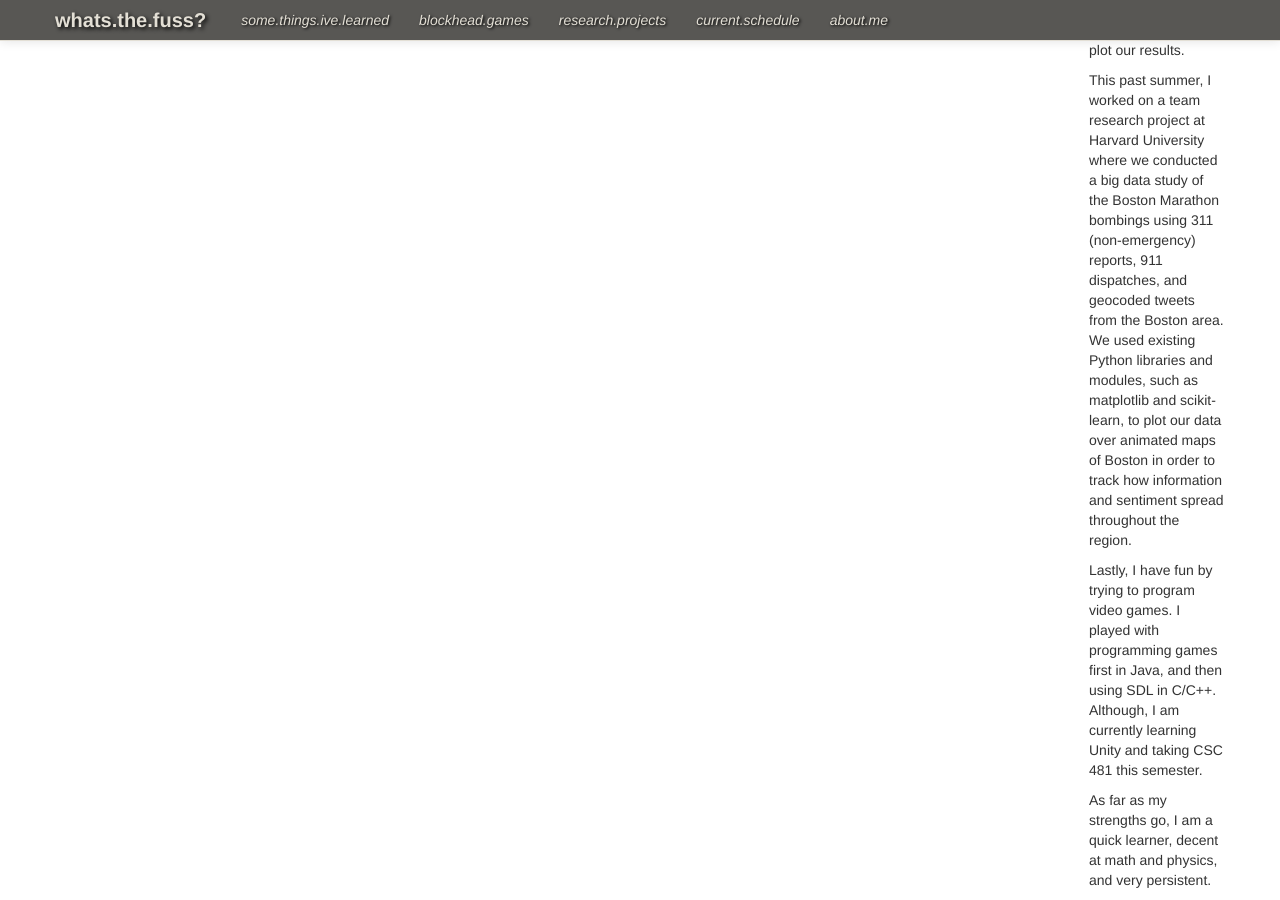
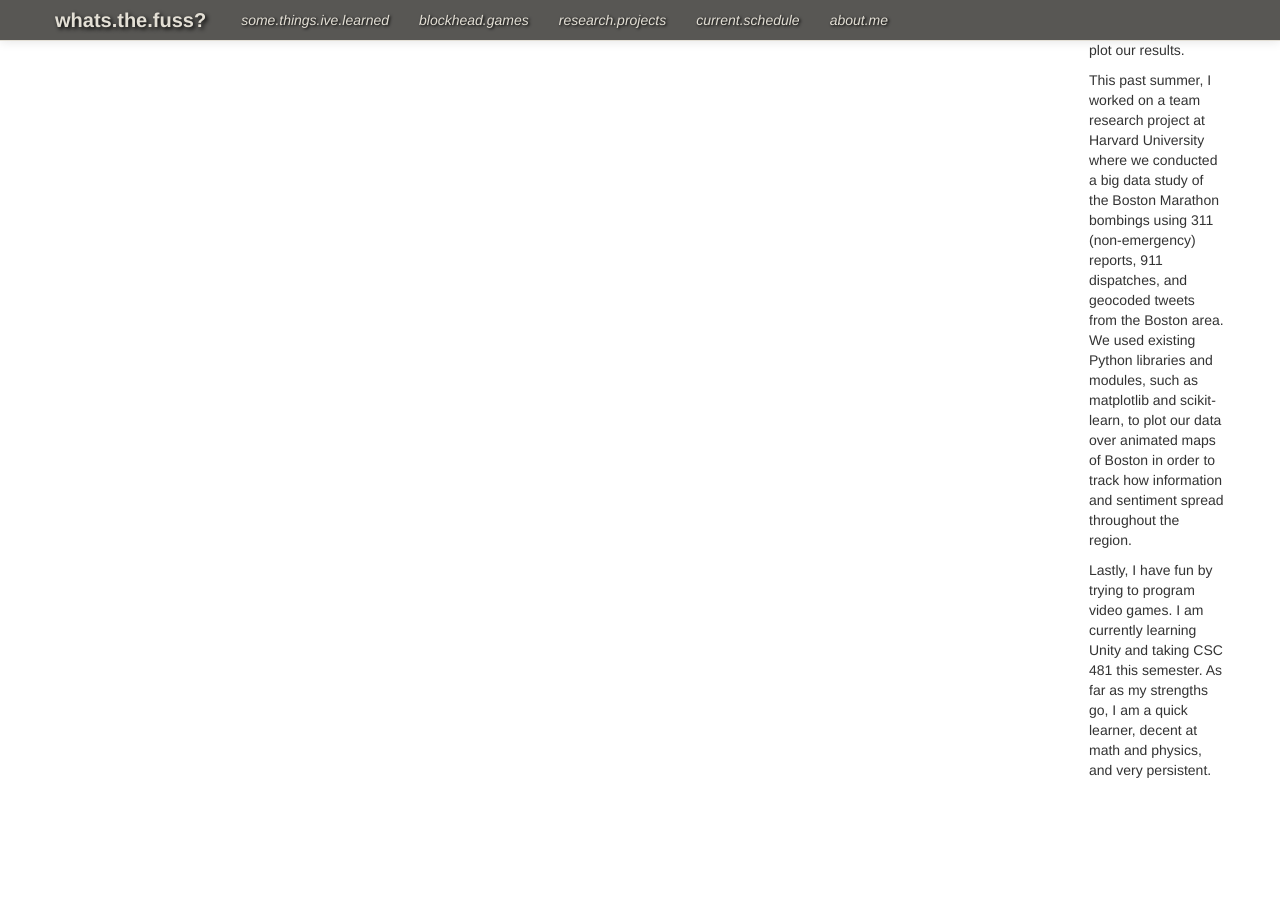
Before and after one commit to hfuss/hfuss.github.io, a Jekyll site: the page built from test_posts/2015-06-04-test.md, in a window 1280 px wide and 900 px high, scrolled down 660 px. Built offline with Jekyll 4.4.1, drawn with Linux system fonts in a browser that asks for light colours; Markdown is read by kramdown in place of the engine named in the settings; after the commit the page ends 1450 px from its top, so only the background shows below that.

Commit message:
Final changes for 326 site.

```diff
--- a/_includes/about_content.html
+++ b/_includes/about_content.html
@@ -17,10 +16,7 @@ This past summer, I worked on a team research project at Harvard University wher
 </p>
 
 <p>
-Lastly, I have fun by trying to program video games. I played with programming games first in Java, and then using SDL in C/C++. Although, I am currently learning Unity and taking CSC 481 this semester.
-</p>
-
-<p>
+Lastly, I have fun by trying to program video games. I am currently learning Unity and taking CSC 481 this semester.
 As far as my strengths go, I am a quick learner, decent at math and physics, and very persistent.
 </p>
 
```
Also changed, not shown: other parts of _includes/about_content.html (+0 -1 lines), research_projects.md (+5 -2 lines), 4 other files.
